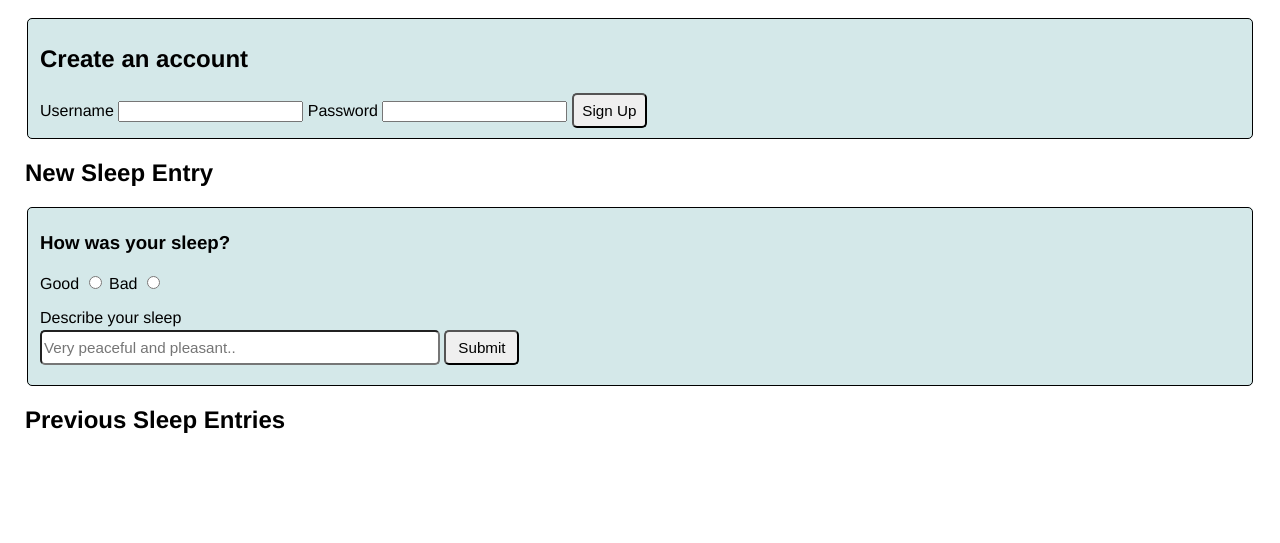
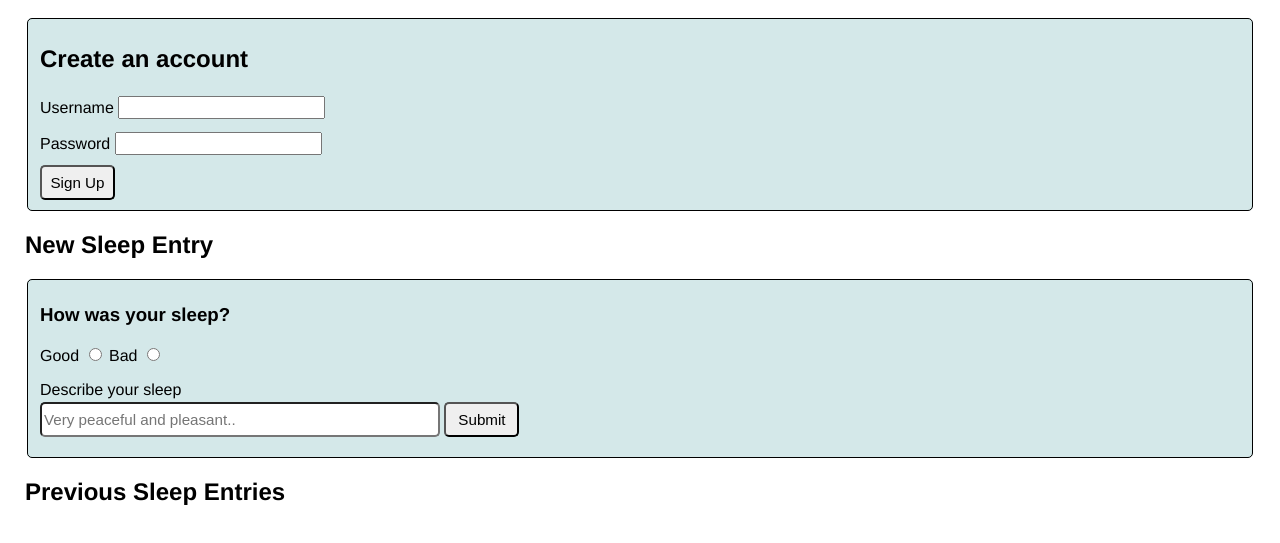
Before and after one commit to elliotkim916/sleeplogger, a website: page public/index.html in a window 1280 px wide. Shown: the part 65-608 px from the top of the page. Drawn offline with nearby package versions, Linux system fonts and the light colour scheme; no server answers.

Commit message:
made input sizes bigger for username and password, and added <br> tags

```diff
--- a/public/index.css
+++ b/public/index.css
@@ -48,7 +48,7 @@ body {
     margin-left: 10px;
 }
 
-/* fieldset in new sleep entry */
+/* fieldset in new sleep entry and create an account */
 fieldset {
     border: 1px solid black;
     border-radius: 5px;
@@ -56,7 +56,7 @@ fieldset {
 }
 
 /* input in new sleep entry */
-.js-sleep-log {
+.js-sleep-log, #username, #password {
     margin-top: 3px;
     margin-bottom: 10px;
     font-size: 0.95em;
--- a/public/index.html
+++ b/public/index.html
@@ -16,9 +16,9 @@
       <h2>Create an account</h2>
       <form class="createAccount">
         <label for="username">Username </label>
-        <input type="text" id="username" name="username">
+        <input type="text" id="username" name="username"><br>
         <label>Password </label>
-        <input type="password" id="password" name="password">
+        <input type="password" id="password" name="password"><br>
         <button type="submit" class="signup-button">Sign Up</button>
       </form>
       </fieldset>
```
